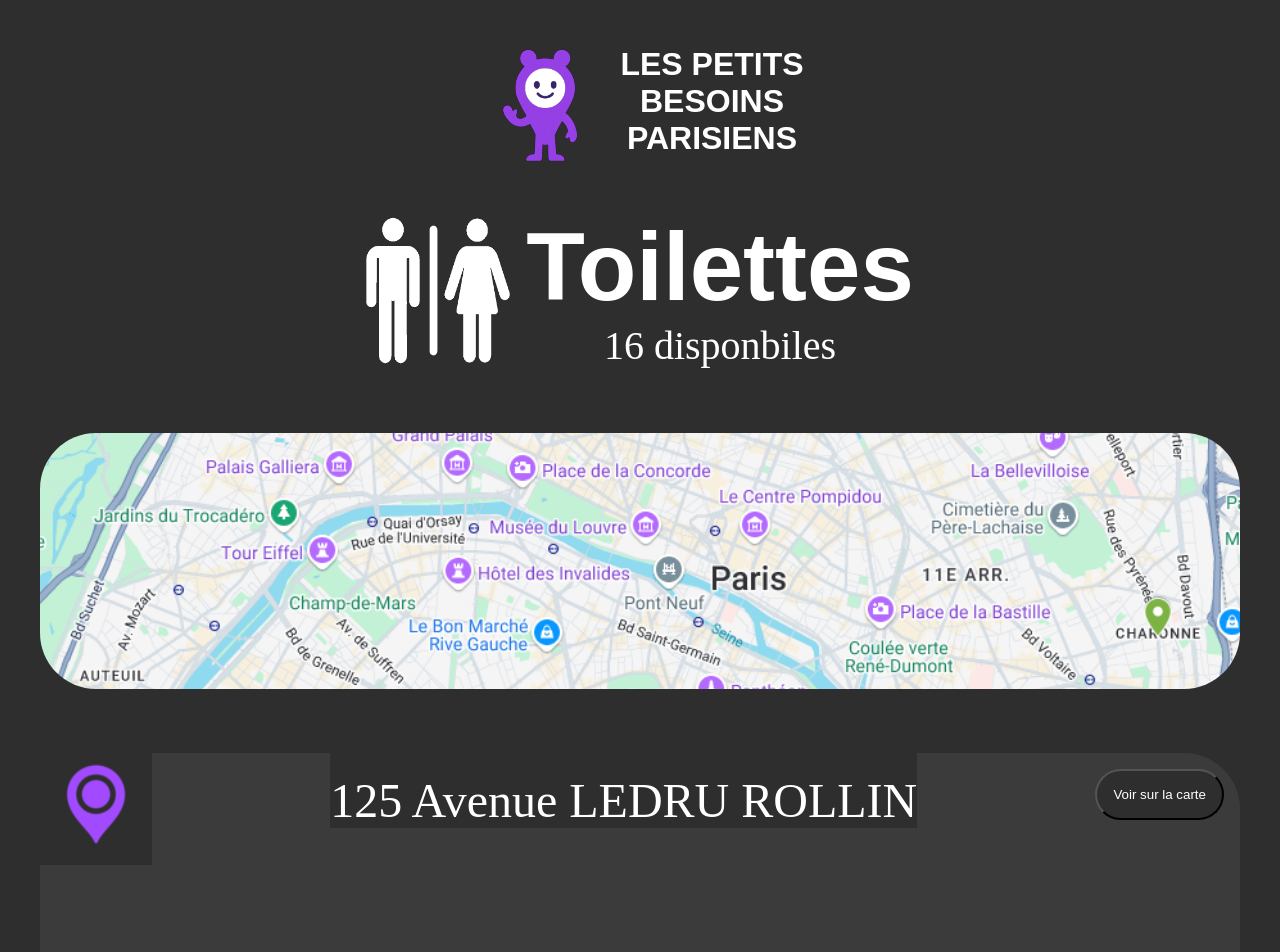
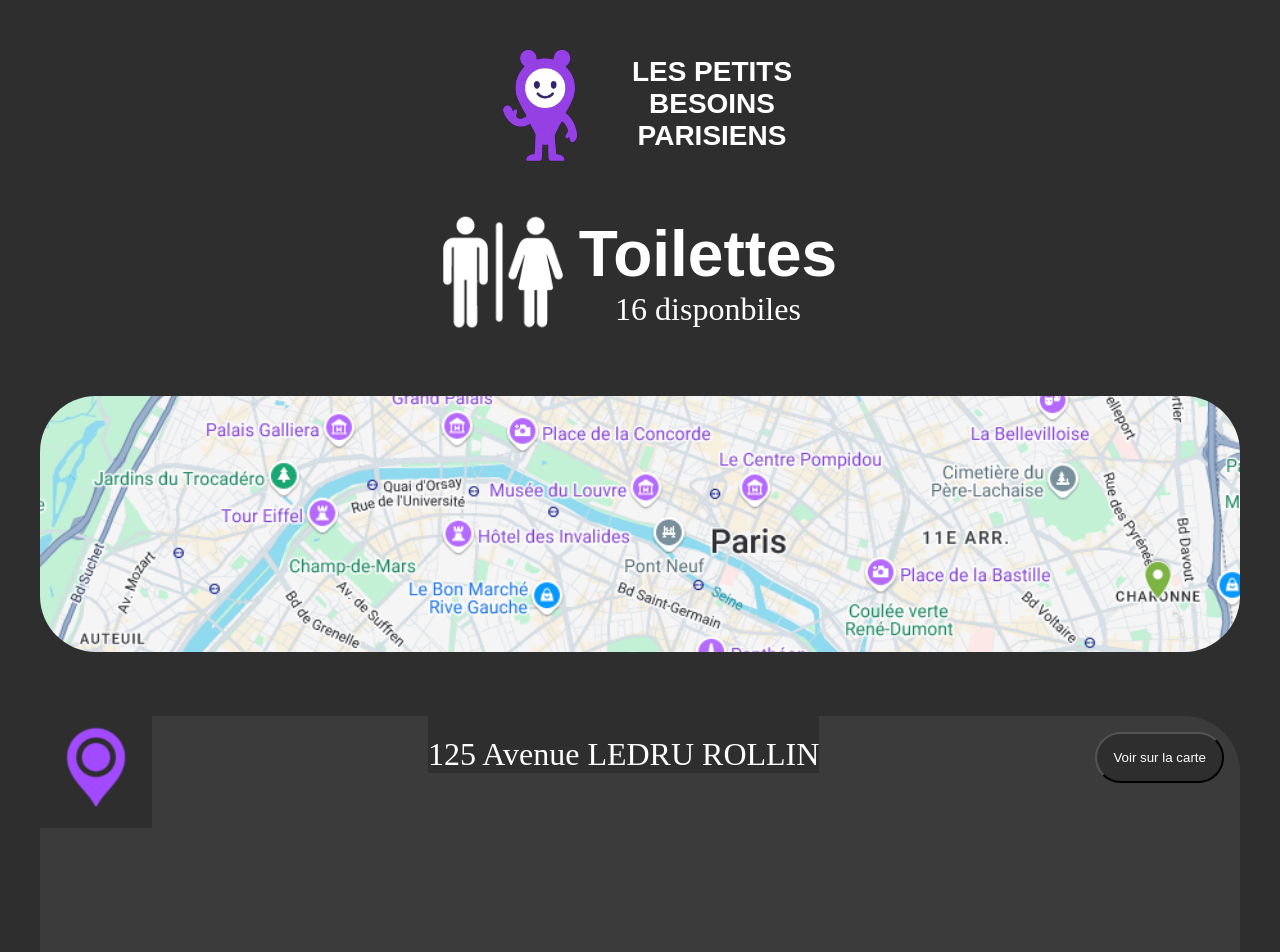
Before and after one commit to wildcodeschool-2025-03/JS-RemoteFR-Vert-ASquad-404-les-petits-besoins-parisiens-P2, a React (Vite) app in the folder client/: page /toilets in a window 1280 px wide. Shown: the top 952 px of the page. Built offline with nearby package versions, Linux system fonts and the light colour scheme.

Commit message:
feat: modified size font

```diff
--- a/client/src/assets/styles/card.css
+++ b/client/src/assets/styles/card.css
@@ -84,10 +84,10 @@
     justify-content: center;
     padding: 4vh;
     h1 {
-      font-size: 4vh;
+      font-size: 3.5vh;
       color: white;
       max-width: 24vh;
-      padding-top: 1.8vh;
+      padding-top: 3vh;
       text-align: center;
       font-family: "Righteous", sans-serif;
     }
@@ -97,7 +97,7 @@
   }
 
   .toilettesImg {
-    width: 18vh;
+    width: 15vh;
   }
   .cardToilettes {
     display: flex;
@@ -109,10 +109,10 @@
     flex-direction: column;
     color: white;
     text-align: center;
-    font-size: 5vh;
+    font-size: 4vh;
     padding-left: 2vh;
     h2 {
-      font-size: 12vh;
+      font-size: 8vh;
       font-family: "Righteous", sans-serif;
     }
   }
@@ -157,7 +157,7 @@
     border-radius: 7vh;
     height: 40vh;
     color: white;
-    font-size: 6vh;
+    font-size: 4vh;
     .geolocation {
       width: 14vh;
     }
```
